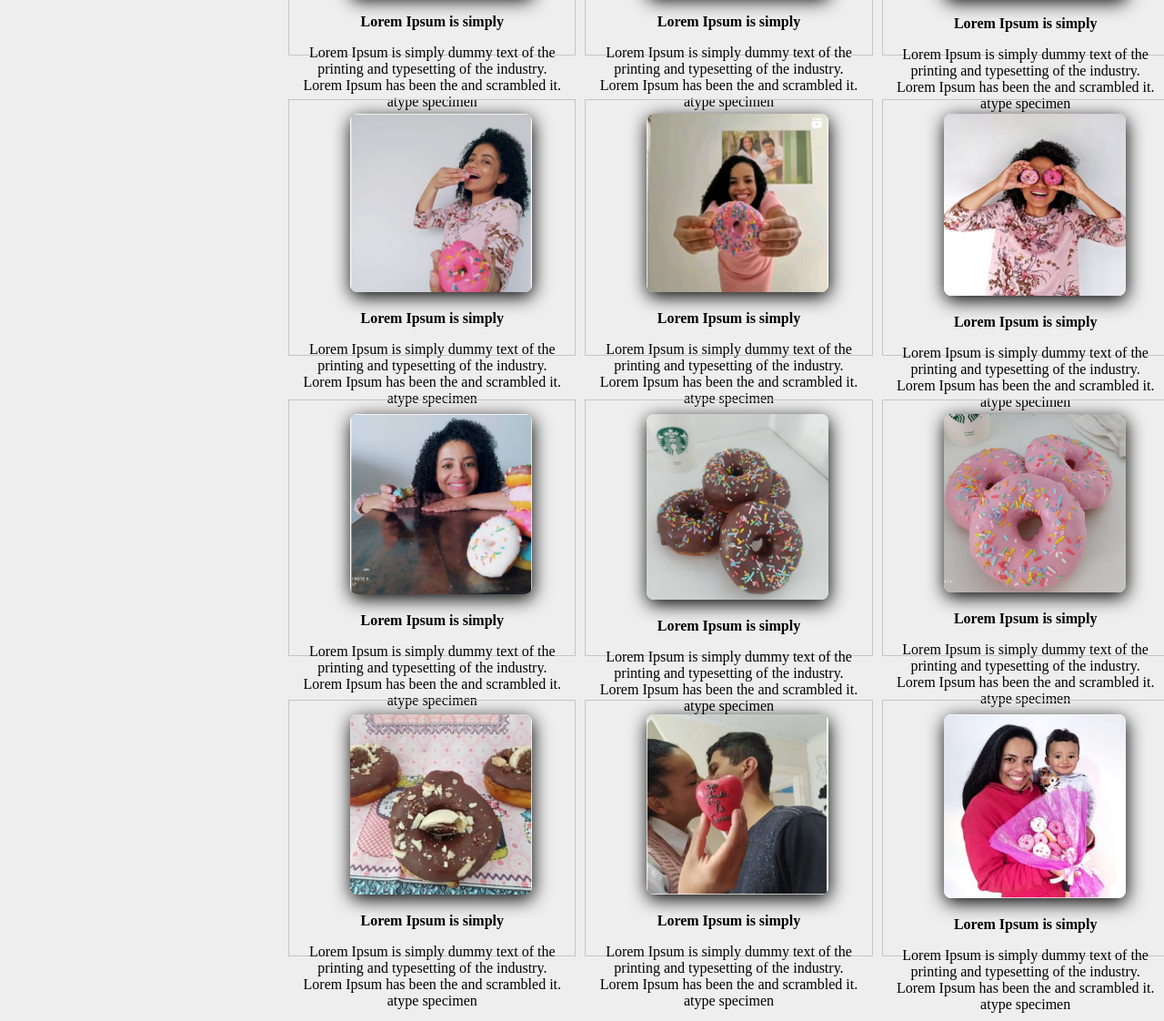
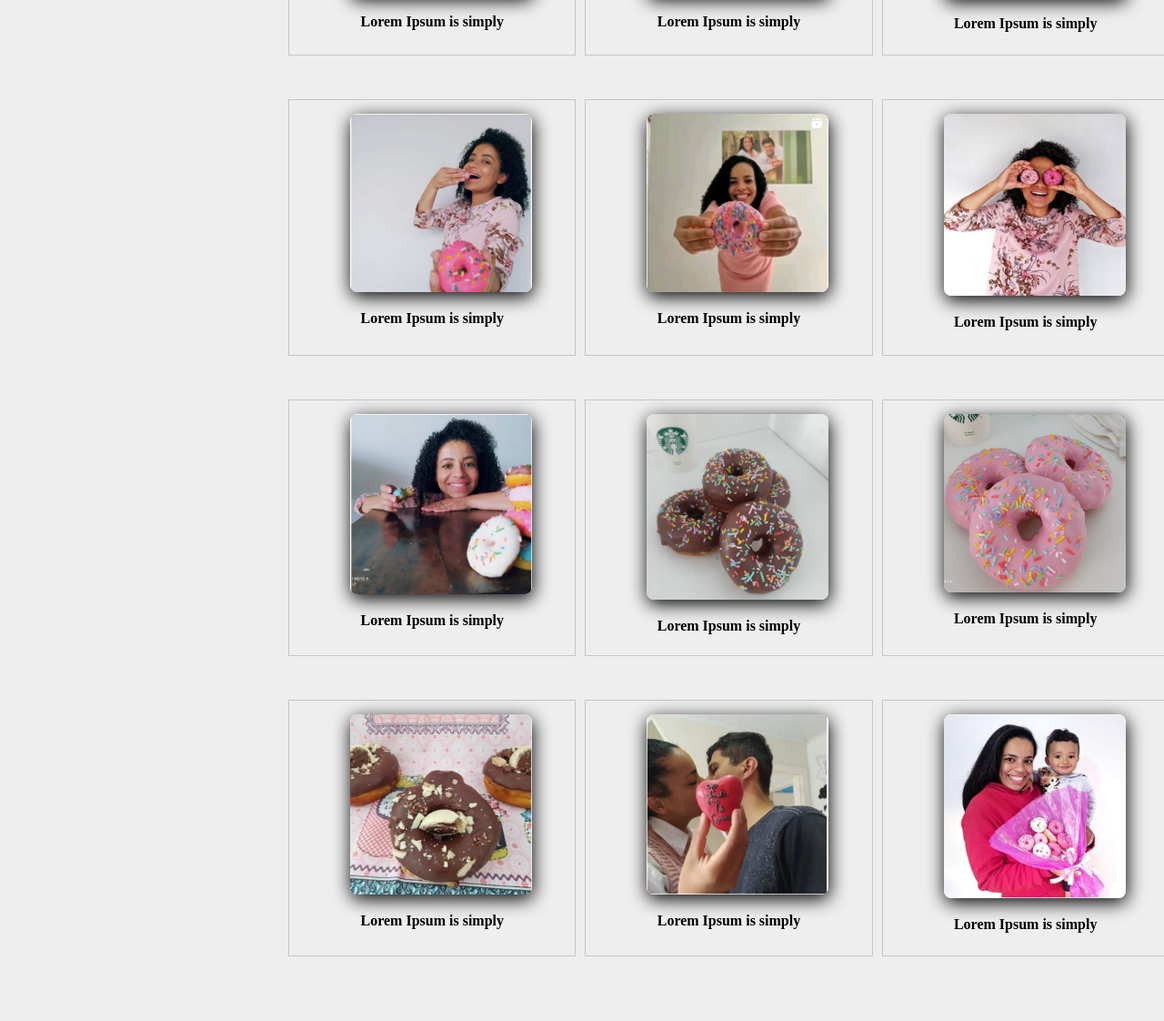
Before and after one commit to ismaileRodrigues/ismaile, a plain HTML site: page index.html in a window 1280 px wide. Shown: the part 1474-2596 px from the top of the page at 91% size. Drawn offline with nearby package versions, Linux system fonts and the light colour scheme.

Commit message:
Update index.html

```diff
--- a/index.html
+++ b/index.html
@@ -88,124 +88,63 @@
             <div class="col-3 bloco-texto bloco-imagem">
                 <img src="./imagem/misto.PNG" width="150px">
                 <p><b>Lorem Ipsum is simply</b></p>
-                <p>Lorem Ipsum is simply dummy text of the printing and typesetting of the
-                    industry. Lorem
-                    Ipsum has been
-                    the and scrambled it.
-                    atype specimen
-                </p>
+
             </div>
             <div class="col-3 bloco-texto bloco-imagem">
                 <img src="./imagem/mar.PNG" width="150px">
                 <p><b>Lorem Ipsum is simply</b></p>
-                <p>Lorem Ipsum is simply dummy text of the printing and typesetting of the
-                    industry. Lorem
-                    Ipsum has been
-                    the and scrambled it.
-                    atype specimen
-                </p>
+
             </div>
             <div class="col-3 bloco-texto bloco-imagem">
                 <img src="./imagem/amiga.PNG" width="150px">
                 <p><b>Lorem Ipsum is simply</b></p>
-                <p>Lorem Ipsum is simply dummy text of the printing and typesetting of the
-                    industry. Lorem
-                    Ipsum has been
-                    the and scrambled it.
-                    atype specimen
-                </p>
+
             </div>
         </div>
         <div class="content" style="margin-left: 24%; float: left;">
             <div class="col-3 bloco-texto bloco-imagem">
                 <img src="./imagem/ada1.PNG"width="150px">
                 <p><b>Lorem Ipsum is simply</b></p>
-                <p>Lorem Ipsum is simply dummy text of the printing and typesetting of the
-                    industry. Lorem
-                    Ipsum has been
-                    the and scrambled it.
-                    atype specimen
-                </p>
+
             </div>
             <div class="col-3 bloco-texto bloco-imagem">
                 <img src="./imagem/amor.PNG"width="150px">
                 <p><b>Lorem Ipsum is simply</b></p>
-                <p>Lorem Ipsum is simply dummy text of the printing and typesetting of the
-                    industry. Lorem
-                    Ipsum has been
-                    the and scrambled it.
-                    atype specimen
-                </p>
+
             </div>
             <div class="col-3 bloco-texto bloco-imagem">
                 <img src="./imagem/ada2.PNG"width="150px">
                 <p><b>Lorem Ipsum is simply</b></p>
-                <p>Lorem Ipsum is simply dummy text of the printing and typesetting of the
-                    industry. Lorem
-                    Ipsum has been
-                    the and scrambled it.
-                    atype specimen
-                </p>
+
             </div>
             <div class="col-3 bloco-texto bloco-imagem">
                 <img src="./imagem/ada3.PNG"width="150px">
                 <p><b>Lorem Ipsum is simply</b></p>
-                <p>Lorem Ipsum is simply dummy text of the printing and typesetting of the
-                    industry. Lorem
-                    Ipsum has been
-                    the and scrambled it.
-                    atype specimen
-                </p>
+
             </div>
             <div class="col-3 bloco-texto bloco-imagem">
                 <img src="./imagem/ao leite.PNG"width="150px">
                 <p><b>Lorem Ipsum is simply</b></p>
-                <p>Lorem Ipsum is simply dummy text of the printing and typesetting of the
-                    industry. Lorem
-                    Ipsum has been
-                    the and scrambled it.
-                    atype specimen
-                </p>
+
             </div>
             <div class="col-3 bloco-texto bloco-imagem">
                 <img src="./imagem/branco.PNG"width="150px">
                 <p><b>Lorem Ipsum is simply</b></p>
-                <p>Lorem Ipsum is simply dummy text of the printing and typesetting of the
-                    industry. Lorem
-                    Ipsum has been
-                    the and scrambled it.
-                    atype specimen
-                </p>
-            </div>
+              </div>
             <div class="col-3 bloco-texto bloco-imagem">
                 <img src="./imagem/ouro.PNG"width="150px">
                 <p><b>Lorem Ipsum is simply</b></p>
-                <p>Lorem Ipsum is simply dummy text of the printing and typesetting of the
-                    industry. Lorem
-                    Ipsum has been
-                    the and scrambled it.
-                    atype specimen
-                </p>
+
             </div>
             <div class="col-3 bloco-texto bloco-imagem">
                 <img src="./imagem/nois.PNG"width="150px">
                 <p><b>Lorem Ipsum is simply</b></p>
-                <p>Lorem Ipsum is simply dummy text of the printing and typesetting of the
-                    industry. Lorem
-                    Ipsum has been
-                    the and scrambled it.
-                    atype specimen
-                </p>
+
             </div>
             <div class="col-3 bloco-texto bloco-imagem">
                 <img src="./imagem/mae.PNG"width="150px">
                 <p><b>Lorem Ipsum is simply</b></p>
-                <p>Lorem Ipsum is simply dummy text of the printing and typesetting of the
-                    industry. Lorem
-                    Ipsum has been
-                    the and scrambled it.
-                    atype specimen
-                </p>
+
             </div>
         </div>
     </div>
@@ -257,7 +196,7 @@
                 <div class="col-4">
 
                     <p class="local">Brasil, BR<p>
-                            <p class="emailico">ismaile@gmail.com<p>
+                            <p class="emailico">@donuts.t.i.a.com<p>
                                     <p class="telefoneico">(41)9986-42005<p>
                                         <p class="clock">01-Novembro 2020</p>
                 </div>
```
